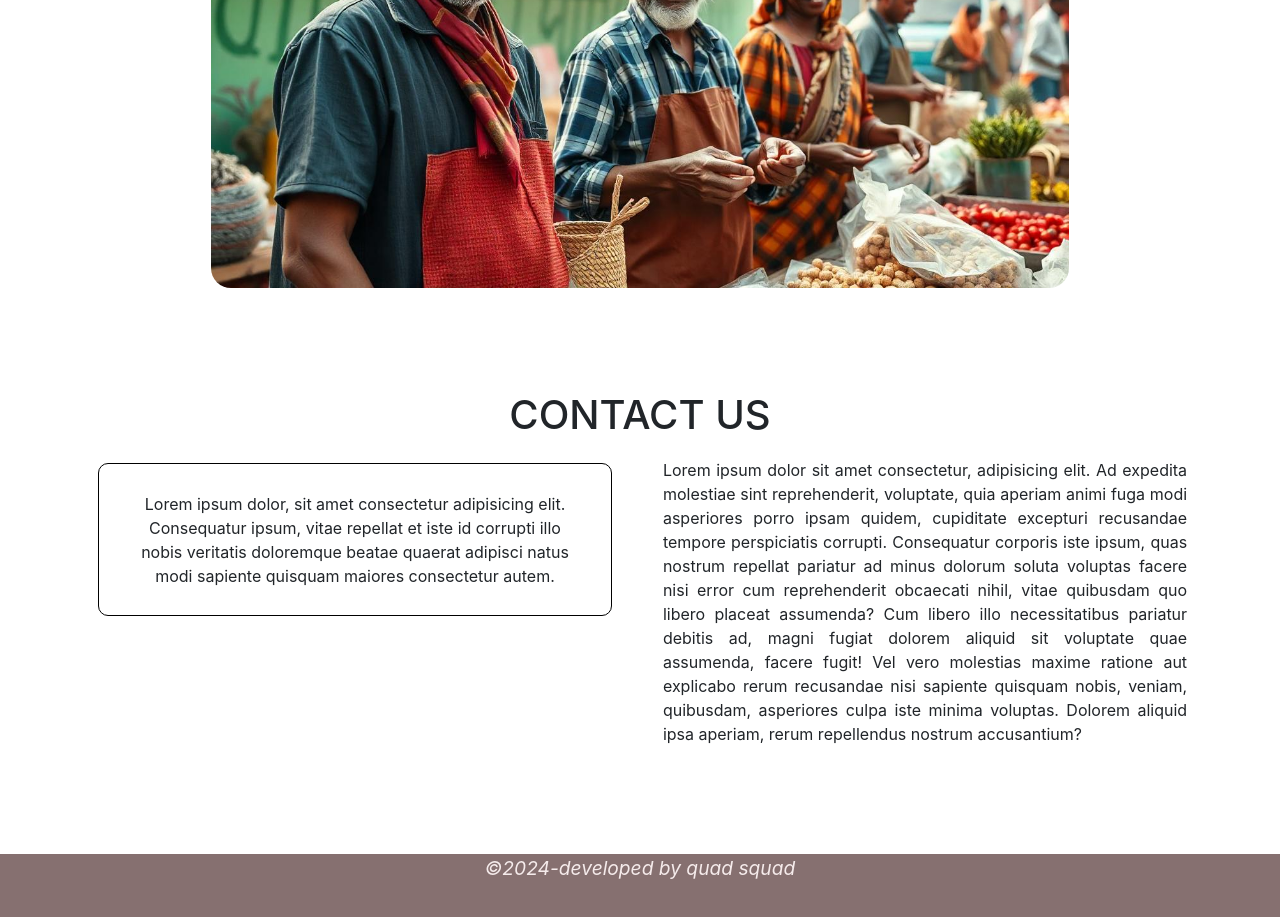
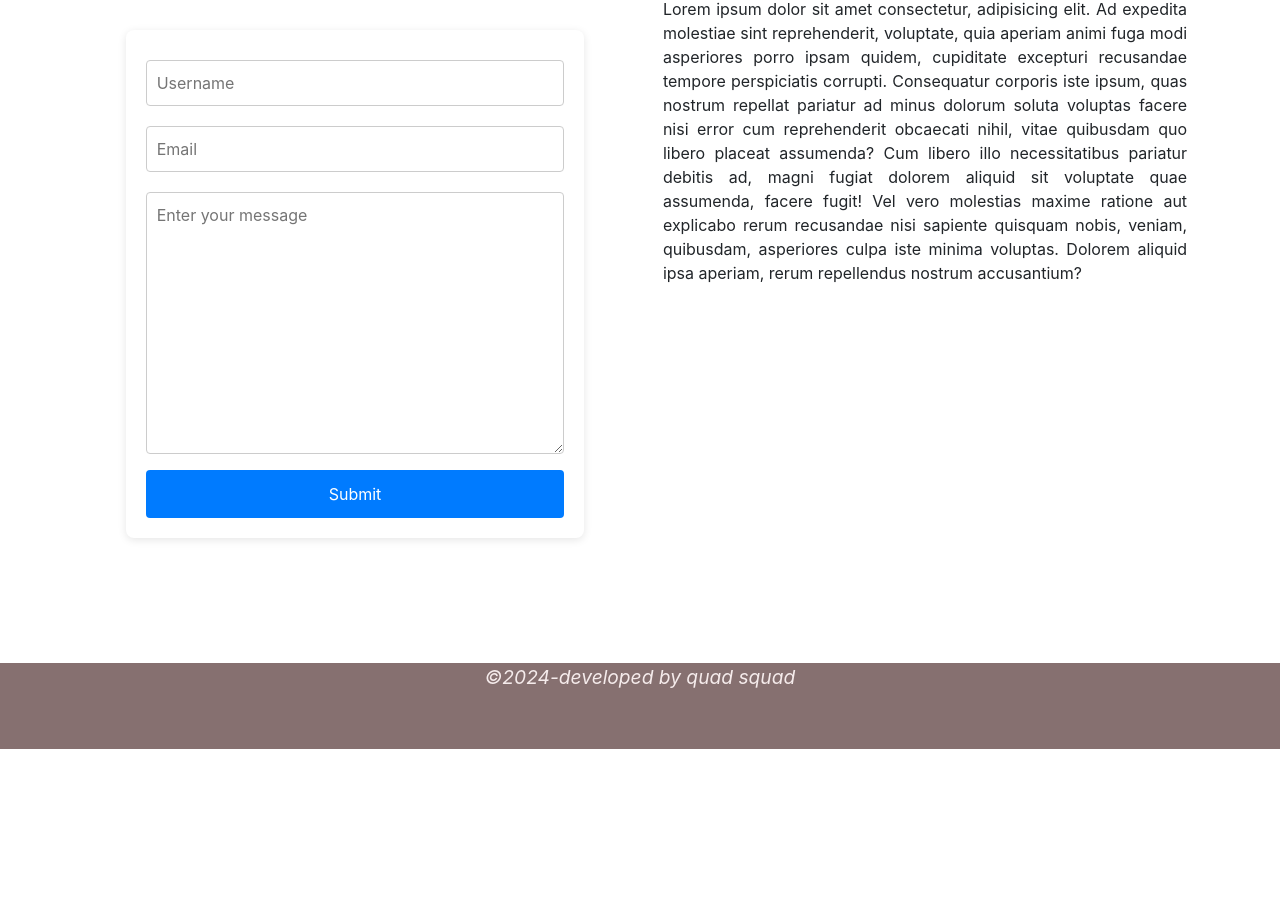
Before and after one commit to nishi1403/htm, a React (Create React App) app: page / in a window 1280 px wide. Shown: the part 2960-3877 px from the top of the page. After the commit the page ends 3709 px from the top, so only its background shows below. Built offline with nearby package versions, Linux system fonts and the light colour scheme.

Commit message:
contact uc

```diff
--- a/src/Components/Contact.js
+++ b/src/Components/Contact.js
@@ -1,6 +1,7 @@
 import React from "react";
 import "../Style/Contact.css";
-import h2 from "./Images/h2.jpg";
+
+
 const Contact = () => {
   return (
     <div id="contact" className="cont">
@@ -8,17 +9,21 @@ const Contact = () => {
 
       <div className="container">
         <div className="row">
-          <div className="col col-sm-12 col-xl-6">
+          <div className="col col-12 col-sm-12 col-xl-6">
             <div className="content-img">
-              <form>
-                Lorem ipsum dolor, sit amet consectetur adipisicing elit.
-                Consequatur ipsum, vitae repellat et iste id corrupti illo nobis
-                veritatis doloremque beatae quaerat adipisci natus modi sapiente
-                quisquam maiores consectetur autem.
+              <form action="https://formspree.io/f/mdknvlgj" method="POST">
+                {/* Self-closing input tags */}
+                <input type="text" placeholder="Username" name="username" required autoComplete="off" />
+                <input type="email" name="Email" placeholder="Email" autoComplete="off" required />
+                <textarea name="Message" id="" cols="30" rows="10" required autoComplete="off" placeholder="Enter your message"></textarea>
+
+                {/* Corrected self-closing input tag */}
+                <input type="submit" value="Submit" />
               </form>
             </div>
           </div>
-          <div className="col col-sm-12 col-xl-6">
+
+          <div className="col col-12 col-sm-12 col-xl-6">
             <div className="content-guj">
               <p>
                 Lorem ipsum dolor sit amet consectetur, adipisicing elit. Ad
--- a/src/Style/Contact.css
+++ b/src/Style/Contact.css
@@ -7,10 +7,69 @@
     margin: 3%;
     text-align: center;
     padding: 5%;
-    border:1px solid black;
+
     border-radius: 10px;
 
 }
+.container {
+    display: flex;
+    justify-content: center;
+    align-items: center;
+    margin-top: 30px;
+  }
+
+  /* For mobile responsiveness */
+  @media (max-width: 768px) {
+    .container {
+      flex-direction: column;
+    }
+  }
+
+  .row {
+    display: flex;
+    flex-wrap: wrap;
+  }
+
+
+
+  /* Style for the form */
+  form {
+    background-color: #fff;
+    padding: 20px;
+    border-radius: 8px;
+    box-shadow: 0 2px 8px rgba(0, 0, 0, 0.1);
+  }
+
+  input[type="text"],
+  input[type="email"],
+  textarea {
+    width: 100%;
+    padding: 10px;
+    margin: 10px 0;
+    border-radius: 4px;
+    border: 1px solid #ccc;
+    font-size: 1rem;
+  }
+
+  input[type="submit"] {
+    width: 100%;
+    padding: 12px;
+    background-color: #007bff;
+    color: white;
+    border: none;
+    border-radius: 4px;
+    cursor: pointer;
+    font-size: 1rem;
+  }
+
+  input[type="submit"]:hover {
+    background-color: #0056b3;
+  }
+
+  /* Style for the image section */
+  .content-img {
+    padding: 20px;
+  }
 
 .cont .content-guj{
     text-align:justify;
```
